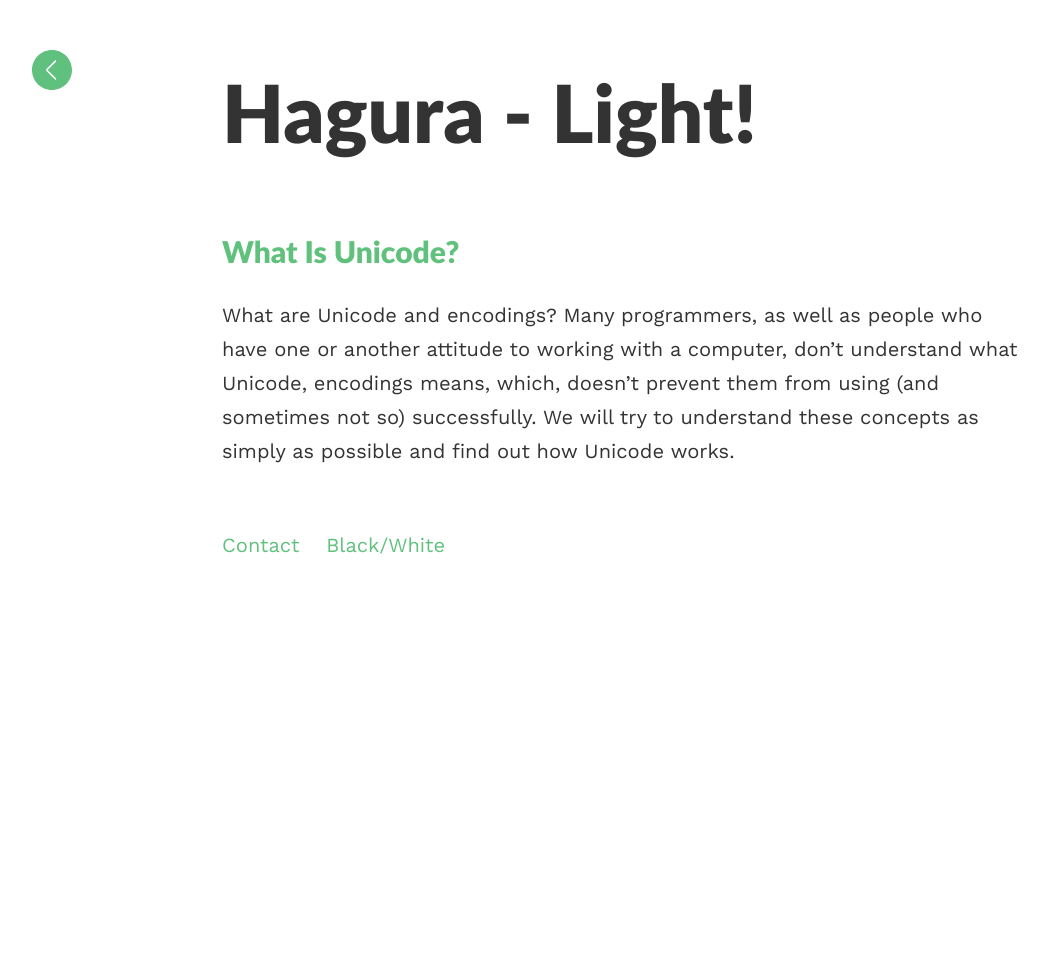
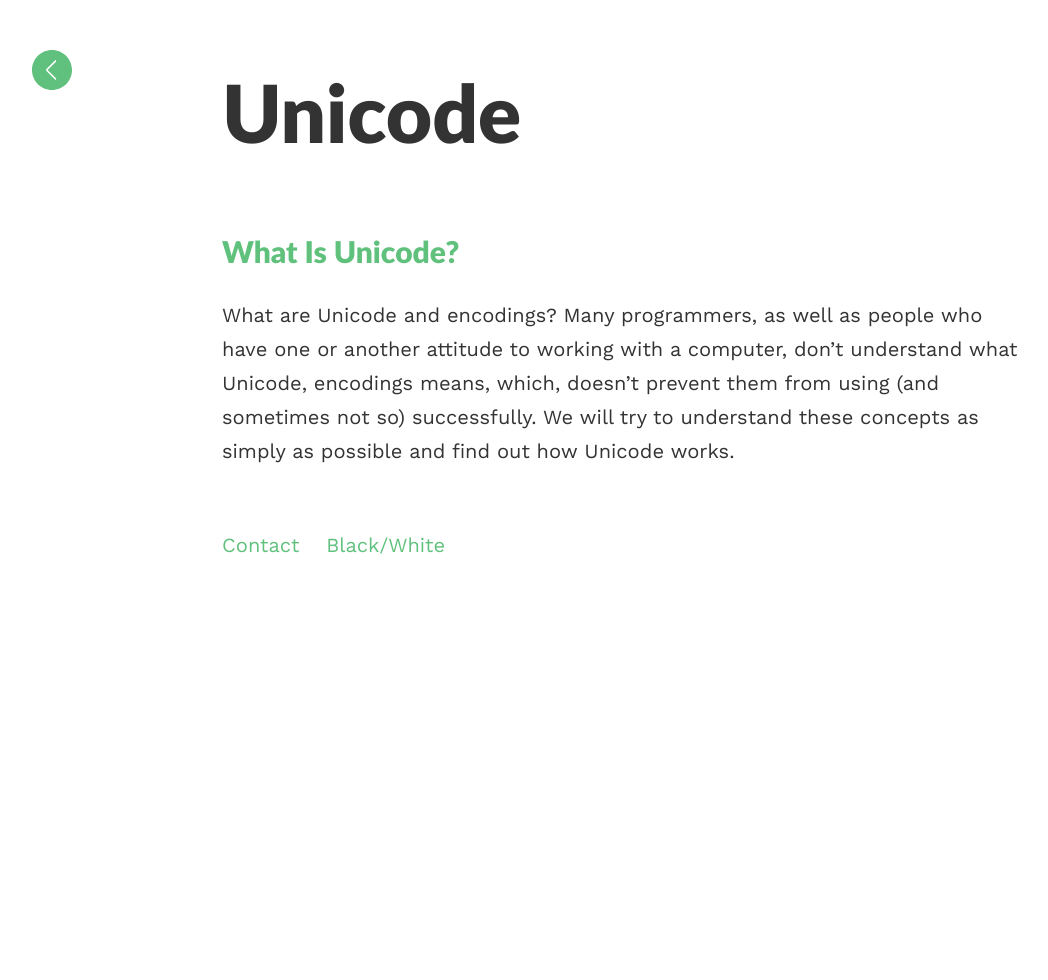
Before and after one commit to IliaYudi/mood.github.com, a Jekyll site: the page built from index.html, in a window 1280 px wide. Shown: the whole page, without its empty margins (18-1066 px from the left). Built offline with Jekyll 4.4.1, drawn with Linux system fonts in a browser that asks for light colours.

Commit message:
Update _config.yml

```diff
--- a/_config.yml
+++ b/_config.yml
@@ -1,8 +1,8 @@
 ### your site title here
 
-title: Hagura - Light!
-baseurl: /hagura # name of the repository
-email: your@email.com
+title: Unicode
+baseurl: /unicode # name of the repository
+email: fodaylenta@gmail.com
 
 
 
```
